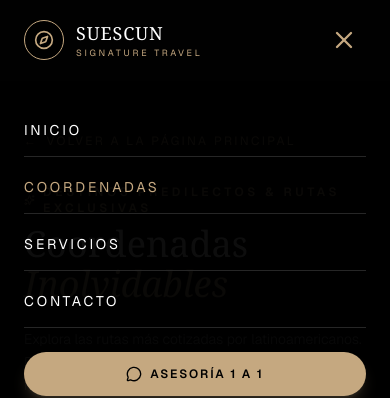
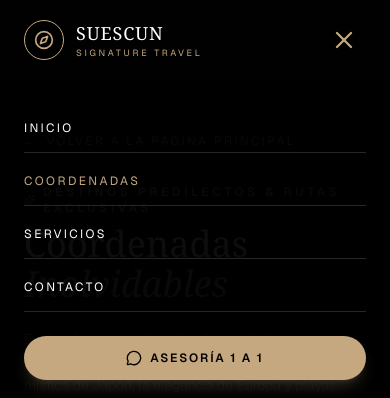
Before and after one commit to Stivenrodriguezz/suescun-signature-travel, a Next.js app: page /coordenadas in a window 390 px wide. Both pictures are taken after a click on the button "Abrir menú". Shown: the top 398 px of the page. Built offline with nearby package versions, Linux system fonts and the light colour scheme.

Commit message:
fix: mobile menu and coordinates page

```diff
--- a/app/coordenadas/page.tsx
+++ b/app/coordenadas/page.tsx
@@ -953,7 +953,7 @@
         <Link
           href="/"
           onClick={() => setIsMenuOpen(false)}
-          className="text-sm tracking-[0.2em] uppercase text-white hover:text-[#C5A880] py-4 border-b border-neutral-800 transition-colors"
+          className="text-xs tracking-[0.2em] uppercase text-white hover:text-[#C5A880] py-4 border-b border-neutral-800 transition-colors"
         >
           Inicio
         </Link>
@@ -961,7 +961,7 @@
         <Link
           href="/coordenadas"
           onClick={() => setIsMenuOpen(false)}
-          className="text-sm tracking-[0.2em] uppercase text-[#C5A880] py-4 border-b border-neutral-800 transition-colors"
+          className="text-xs tracking-[0.2em] uppercase text-[#C5A880] py-4 border-b border-neutral-800 transition-colors"
         >
           Coordenadas
         </Link>
@@ -969,7 +969,7 @@
         <Link
           href="/#servicios"
           onClick={() => setIsMenuOpen(false)}
-          className="text-sm tracking-[0.2em] uppercase text-white hover:text-[#C5A880] py-4 border-b border-neutral-800 transition-colors"
+          className="text-xs tracking-[0.2em] uppercase text-white hover:text-[#C5A880] py-4 border-b border-neutral-800 transition-colors"
         >
           Servicios
         </Link>
@@ -977,7 +977,7 @@
         <Link
           href="/contacto"
           onClick={() => setIsMenuOpen(false)}
-          className="text-sm tracking-[0.2em] uppercase text-white hover:text-[#C5A880] py-4 border-b border-neutral-800 transition-colors"
+          className="text-xs tracking-[0.2em] uppercase text-white hover:text-[#C5A880] py-4 border-b border-neutral-800 transition-colors"
         >
           Contacto
         </Link>
```
